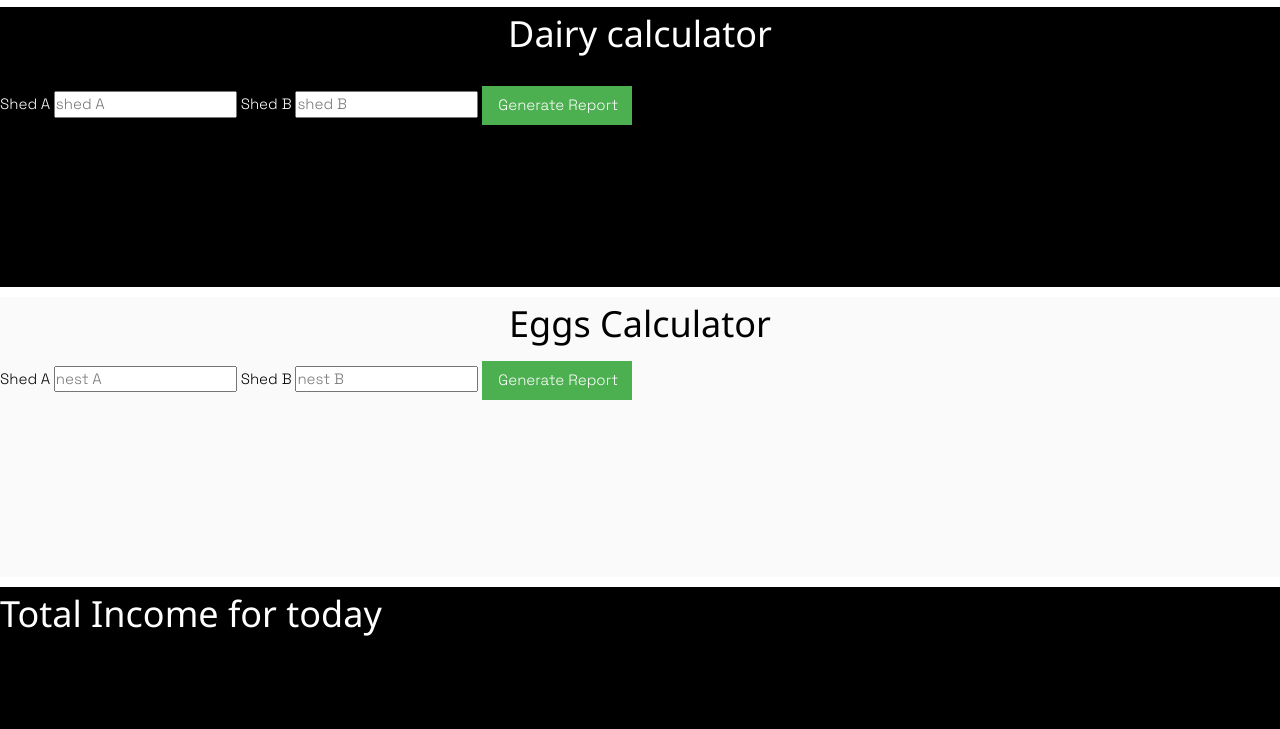
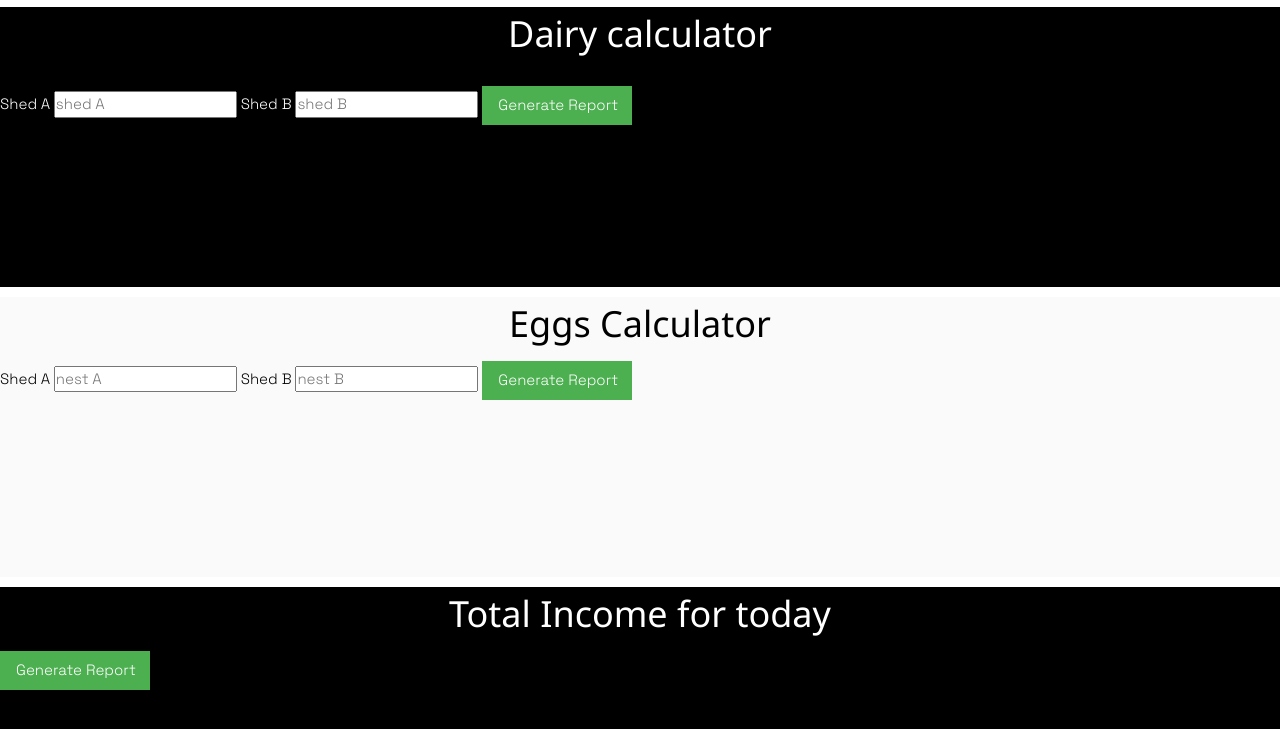
Before and after one commit to stevemaina00/Wanjiku-farm, a plain HTML site: page index.html in a window 1280 px wide. Shown: the part 1214-1943 px from the top of the page. Drawn offline with nearby package versions, Linux system fonts and the light colour scheme; a web font is replaced by a local one.

Commit message:
add style to containers

```diff
--- a/CSS/index.css
+++ b/CSS/index.css
@@ -89,3 +89,6 @@
     background-color: black;
     color: white;
   }
+  .total>h1{
+    text-align: center;
+  }
--- a/index.html
+++ b/index.html
@@ -64,6 +64,8 @@
         </section>
         <section class="total calculations">
             <h1>Total Income for today</h1>
+            <button id="bt3" class="w3-button w3-green">Generate Report</button>
+            <p style="color: lightgreen;" id="prices"></p>
 
         </section>
         <script src="./JS/index.js" async defer></script>
```
